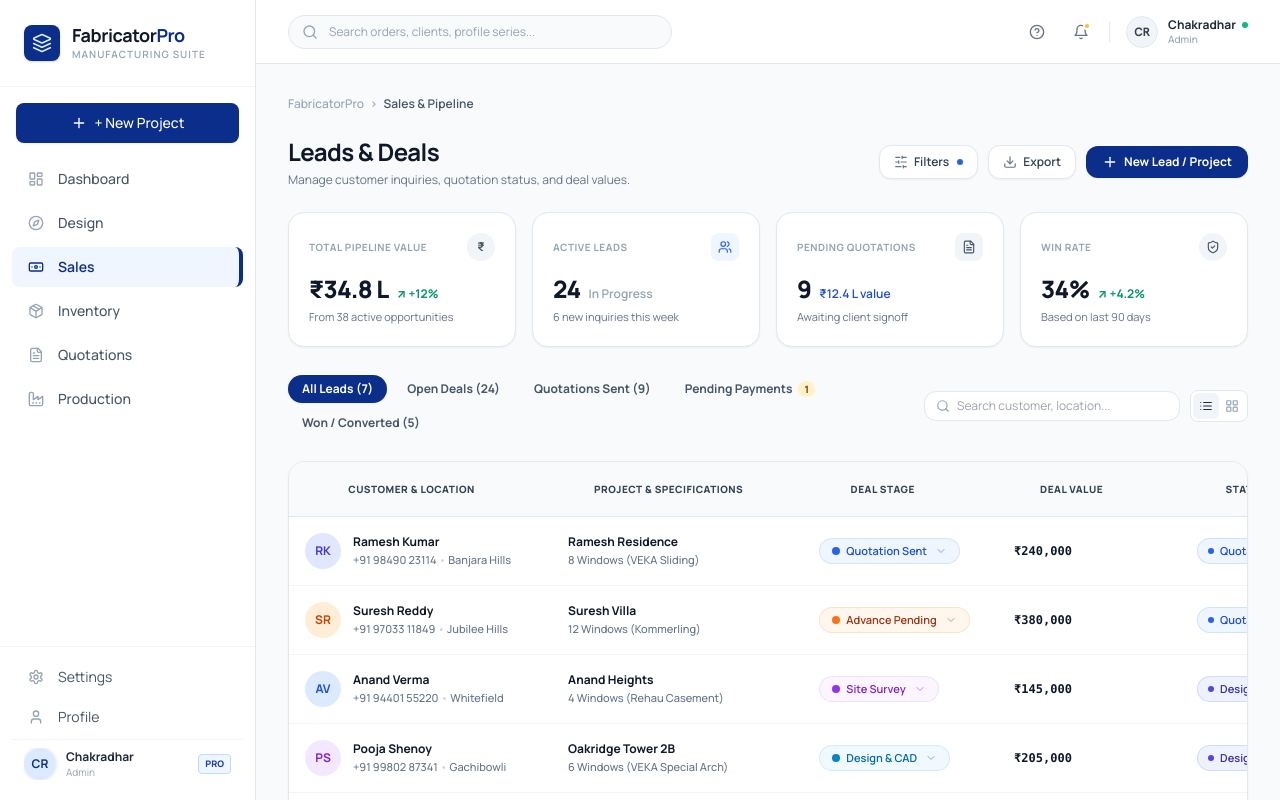
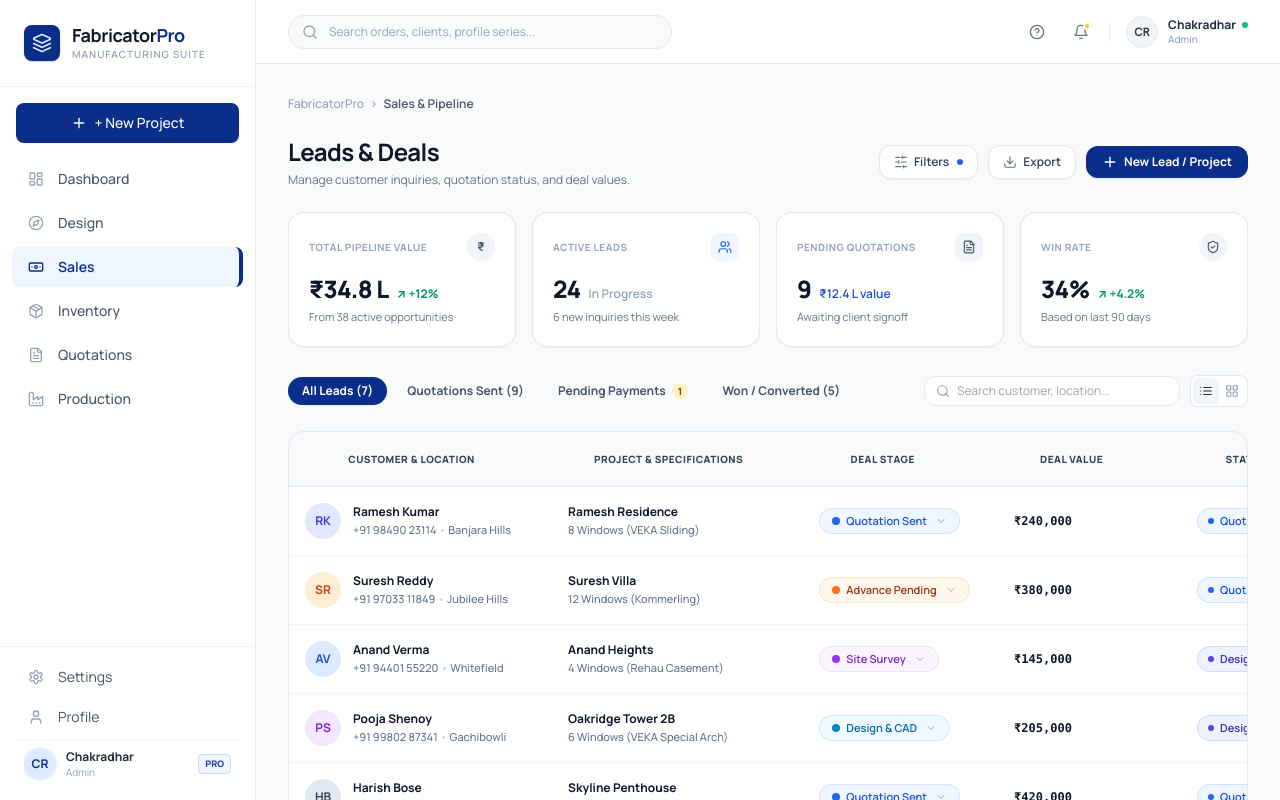
Before and after one commit to samachakri/fabricator-application, a Next.js app: page /sales in a window 1280 px wide. Shown: the top 800 px of the page. Built offline with nearby package versions, Linux system fonts and the light colour scheme.

Commit message:
fix(sales): remove Open Deals filter pill button

```diff
--- a/app/sales/page.tsx
+++ b/app/sales/page.tsx
@@ -72,7 +72,7 @@ export default function SalesPage() {
   const [columnOrder, setColumnOrder] = useState<string[]>(DEFAULT_SYSTEM_COLUMN_ORDER);
   const [columnTitles, setColumnTitles] = useState<Record<string, string>>(DEFAULT_COLUMN_TITLES);
   const [activeTab, setActiveTab] = useState<
-    'all' | 'open' | 'quotes' | 'pending_payments' | 'won'
+    'all' | 'quotes' | 'pending_payments' | 'won'
   >('all');
   const [searchQuery, setSearchQuery] = useState('');
   const [viewMode, setViewMode] = useState<'table' | 'cards'>('table');
@@ -273,14 +273,7 @@ export default function SalesPage() {
   const filteredProjects = useMemo(() => {
     return projects.filter((p) => {
       // Tab filter
-      if (activeTab === 'open') {
-        if (
-          p.dealStage === 'Won - In Production' ||
-          p.status === 'Completed'
-        ) {
-          return false;
-        }
-      } else if (activeTab === 'quotes') {
+      if (activeTab === 'quotes') {
         if (
           p.dealStage !== 'Quotation Sent' &&
           p.status !== 'Quotation Sent'
@@ -665,16 +658,7 @@ export default function SalesPage() {
           >
             All Leads ({projects.length})
           </button>
-          <button
-            onClick={() => setActiveTab('open')}
-            className={`px-3.5 py-1.5 rounded-full text-xs font-bold transition-all ${
-              activeTab === 'open'
-                ? 'bg-[#0A2E8A] text-white shadow-sm'
-                : 'text-slate-600 hover:text-slate-900 hover:bg-slate-100'
-            }`}
-          >
-            Open Deals (24)
-          </button>
+
           <button
             onClick={() => setActiveTab('quotes')}
             className={`px-3.5 py-1.5 rounded-full text-xs font-bold transition-all ${
```
